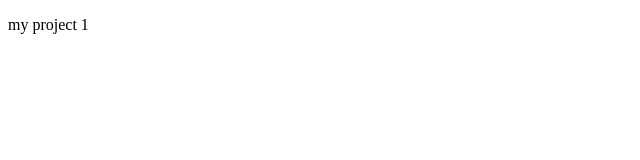
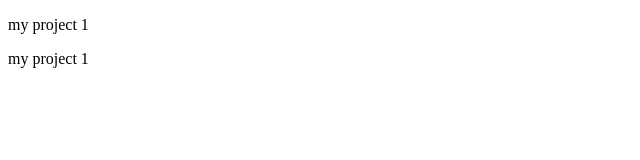
Before and after one commit to EdenEsayas27/Evangadi-project, a plain HTML site: page index.html in a window 1280 px wide. Shown: the full height of the page, 0-640 px from the left. Drawn offline with Linux system fonts and the light colour scheme.

Commit message:
paragraph2 added

```diff
--- a/index.html
+++ b/index.html
@@ -8,5 +8,6 @@
 </head>
 <body>
     <p>my project 1</p>
+    <p>my project 1</p>
 </body>
 </html>
```
